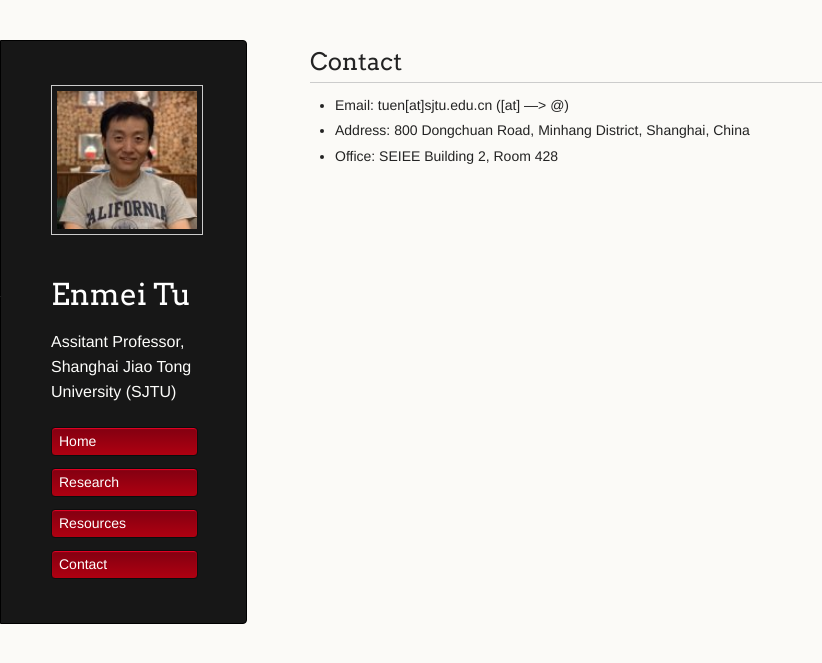
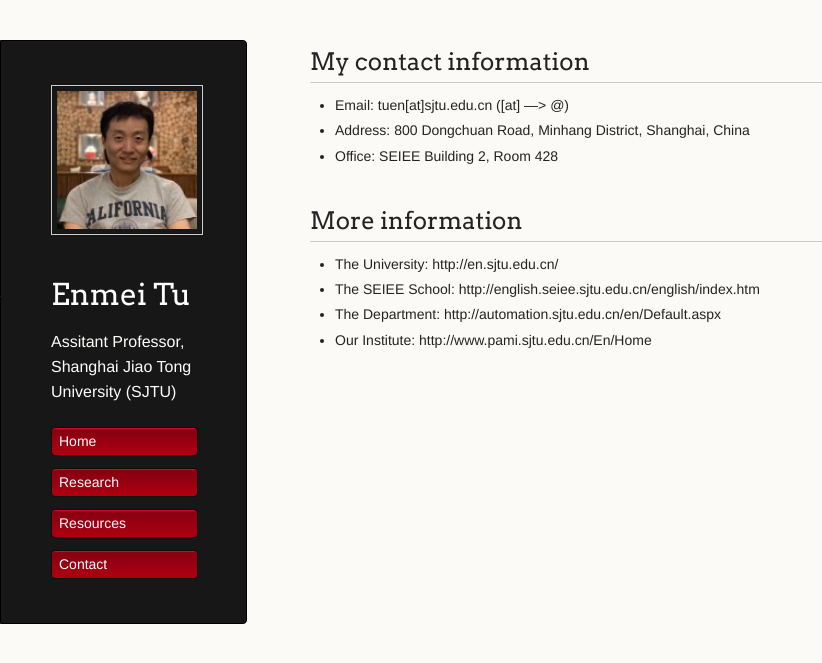
Before and after one commit to hellotem/enmeitu.github.io, a Jekyll site: the page built from about/index.md, in a window 1280 px wide. Shown: the top 663 px of the page, without its empty margins (0-822 px from the left). Built offline with Jekyll 4.4.1, drawn with Linux system fonts in a browser that asks for light colours; our own code applies the rules of GitHub Pages for plain Markdown files.

Commit message:
Update index.md

```diff
--- a/about/index.md
+++ b/about/index.md
@@ -1,4 +1,10 @@
-## Contact
+## My contact information
 * Email: tuen\[at\]sjtu.edu.cn (\[at\] ---> @)
 * Address: 800 Dongchuan Road, Minhang District, Shanghai, China
 * Office: SEIEE Building 2, Room 428
+
+## More information
+* The University: http://en.sjtu.edu.cn/
+* The SEIEE School: http://english.seiee.sjtu.edu.cn/english/index.htm
+* The Department: http://automation.sjtu.edu.cn/en/Default.aspx
+* Our Institute: http://www.pami.sjtu.edu.cn/En/Home
```
